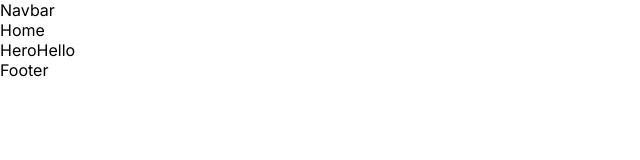
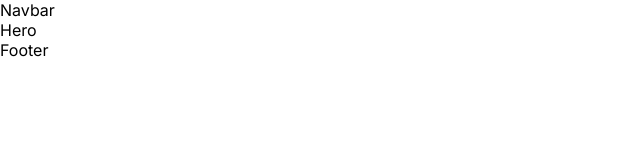
Before and after one commit to AsaoluElijah/theinventors-frontend, a React (Create React App) app: page / in a window 1280 px wide. Shown: the top 160 px of the page, without its empty margins (0-640 px from the left). Built offline with nearby package versions, Linux system fonts and the light colour scheme.

Commit message:
modified nav position

```diff
--- a/src/pages/Home.tsx
+++ b/src/pages/Home.tsx
@@ -1,13 +1,9 @@
 import Hero from "../components/Hero";
 
-import { useState } from "react";
-
 const Home = () => {
-  const todos = "Hello";
   return (
     <div>
-      Home
-      <Hero todos={todos} />
+      <Hero />
     </div>
   );
 };
```
